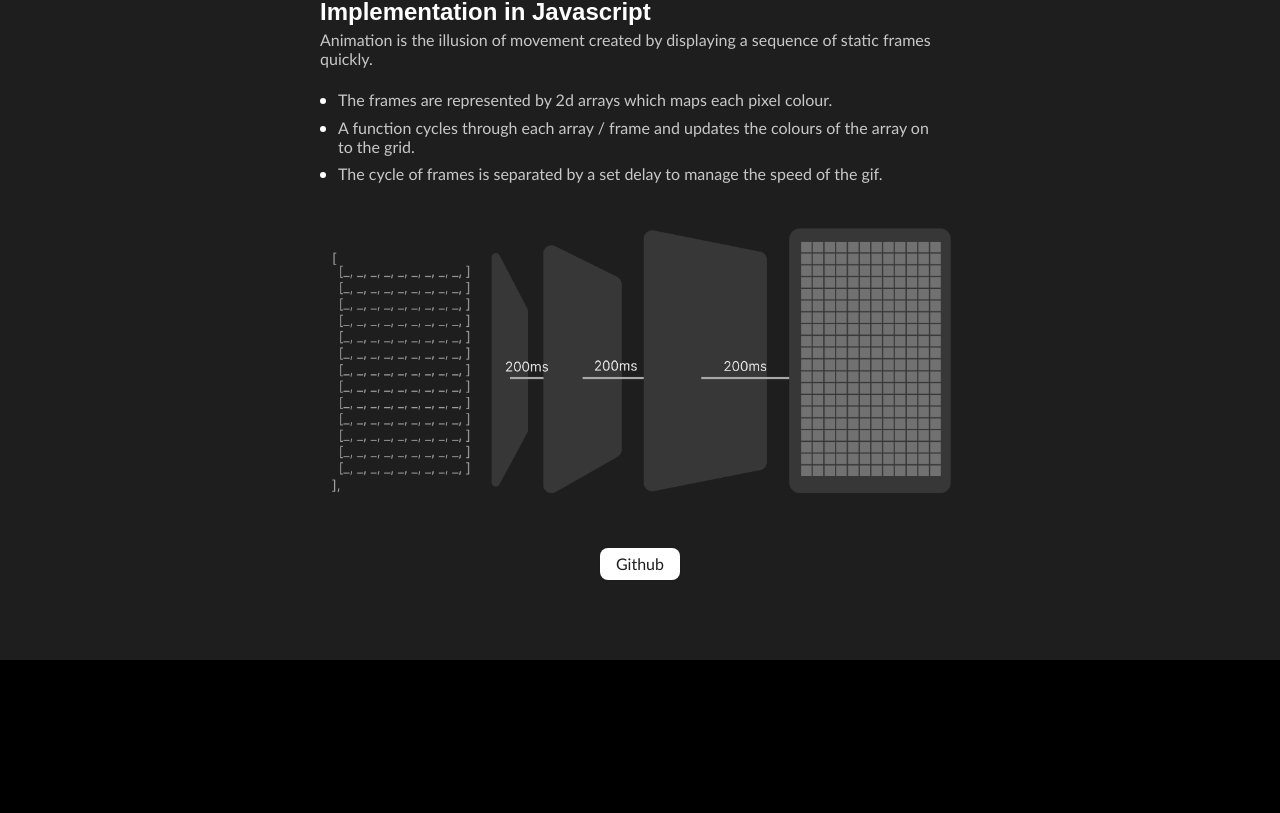
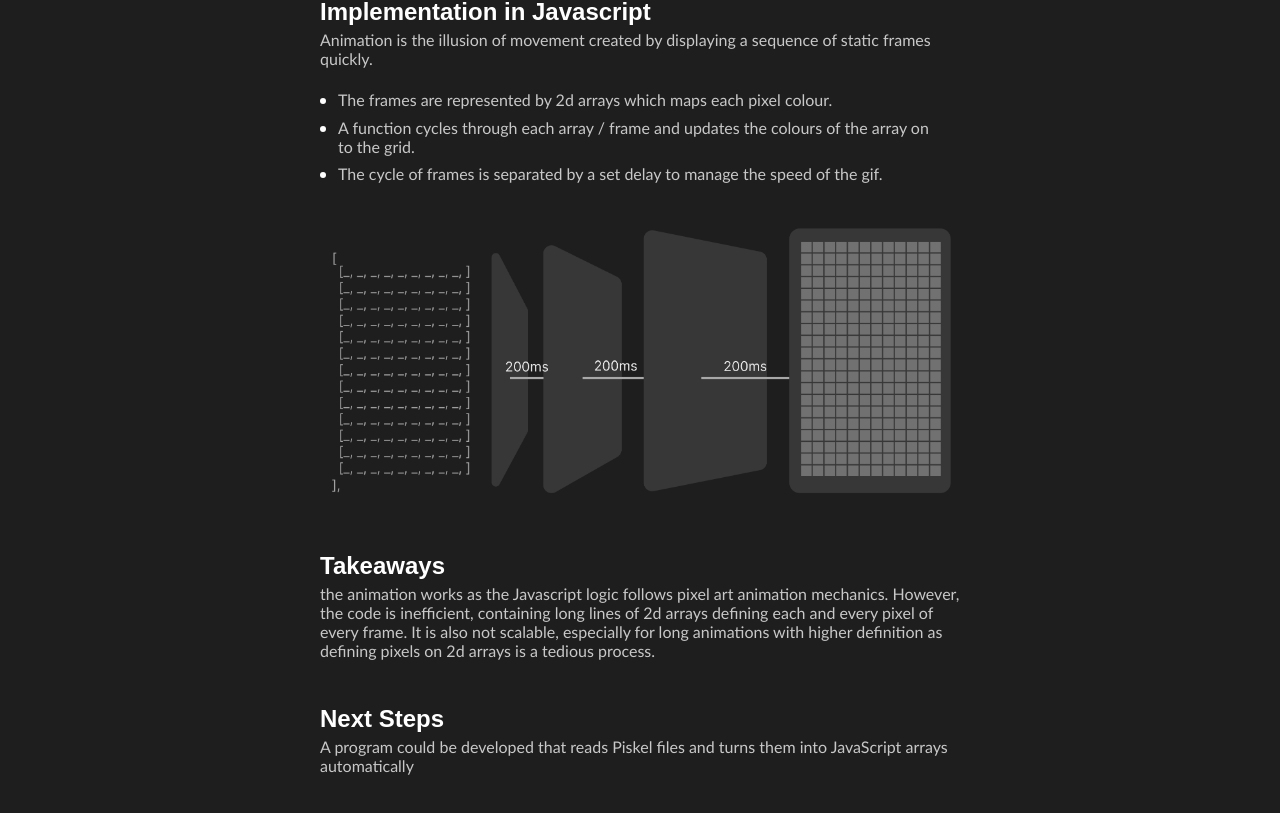
Before and after one commit to psuuzu/portfolio1, a Next.js app: page /javascript in a window 1280 px wide. Shown: the part 1961-2774 px from the top of the page. Before the commit the page ends 2621 px from the top, so only its background shows below. Built offline with nearby package versions, Linux system fonts and the light colour scheme; a web font is replaced by a local one.

Commit message:
update ani

```diff
--- a/app/javascript/page.tsx
+++ b/app/javascript/page.tsx
@@ -7,7 +7,9 @@ export default function Page(){
             <div className="flex-1 flex flex-col justify-center items-center">
                 <h2 className='text-[26px] md:text-[30px]'>Javascript pixel animation</h2>
                 <p className="text-[16px] pl-1 w-[300px] text-center">Mixing pixel art and animation mechanics with vanila Javascript, Html and Css.</p>
-
+                <a href="https://github.com/psuuzu/animation" target="_blank" className="w-full flex justify-center mt-[40px]">
+                    <Button variant="outline" className=" hover:bg-[#1e1e1e] hover:border hover:border-input text-[#1e1e1e] hover:text-white"><h4>Github</h4></Button>
+                </a>
                 {/* space above animation / title */}
             </div>
             <div className='flex justify-center h-auto'>
@@ -17,7 +19,6 @@ export default function Page(){
         </section>
         <section className='flex justify-center bg-[#1e1e1e] mt-[60px]'>
             <div className='w-[90vw] sm:w-[70vw] md:w-[60vw] lg:w-[50vw] h-auto'>
-
 
                 <h2 className='!text-[24px] mt-[40px]'>Draft</h2>
                 <p>
@@ -53,9 +54,14 @@ export default function Page(){
                     </li>
                 </ul>
                 <img src="/images/animationconcept.png" alt="animation concept visualised" className="mt-[30px]" />
-                <a href="https://github.com/psuuzu/animation" target="_blank" className="w-full flex justify-center mt-[40px]">
-                    <Button variant="outline" className=" hover:bg-[#1e1e1e] hover:border hover:border-input text-[#1e1e1e] hover:text-white"><h4>Github</h4></Button>
-                </a>
+                <h2 className='!text-[24px] mt-[40px]'>Takeaways</h2>
+                <p>
+                the animation works as the Javascript logic follows pixel art animation mechanics. However, the code is inefficient, containing long lines of 2d arrays defining each and every pixel of every frame. It is also not scalable, especially for long animations with higher definition as defining pixels on 2d arrays is a tedious process.
+                </p>
+                <h2 className='!text-[24px] mt-[40px]'>Next Steps</h2>
+                <p>
+                A program could be developed that reads Piskel files and turns them into JavaScript arrays automatically
+                </p>
                 <div className="mt-[80px]"></div>
             </div>
         </section>
```
